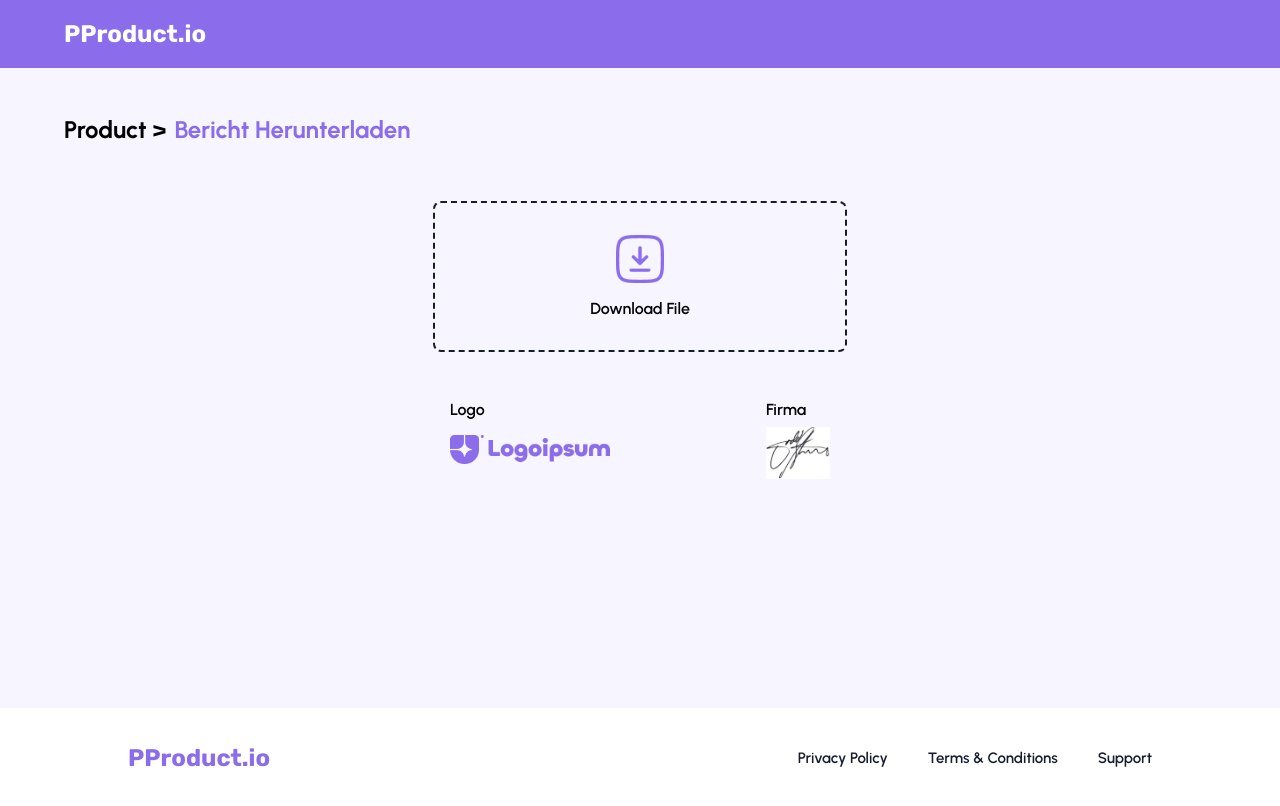
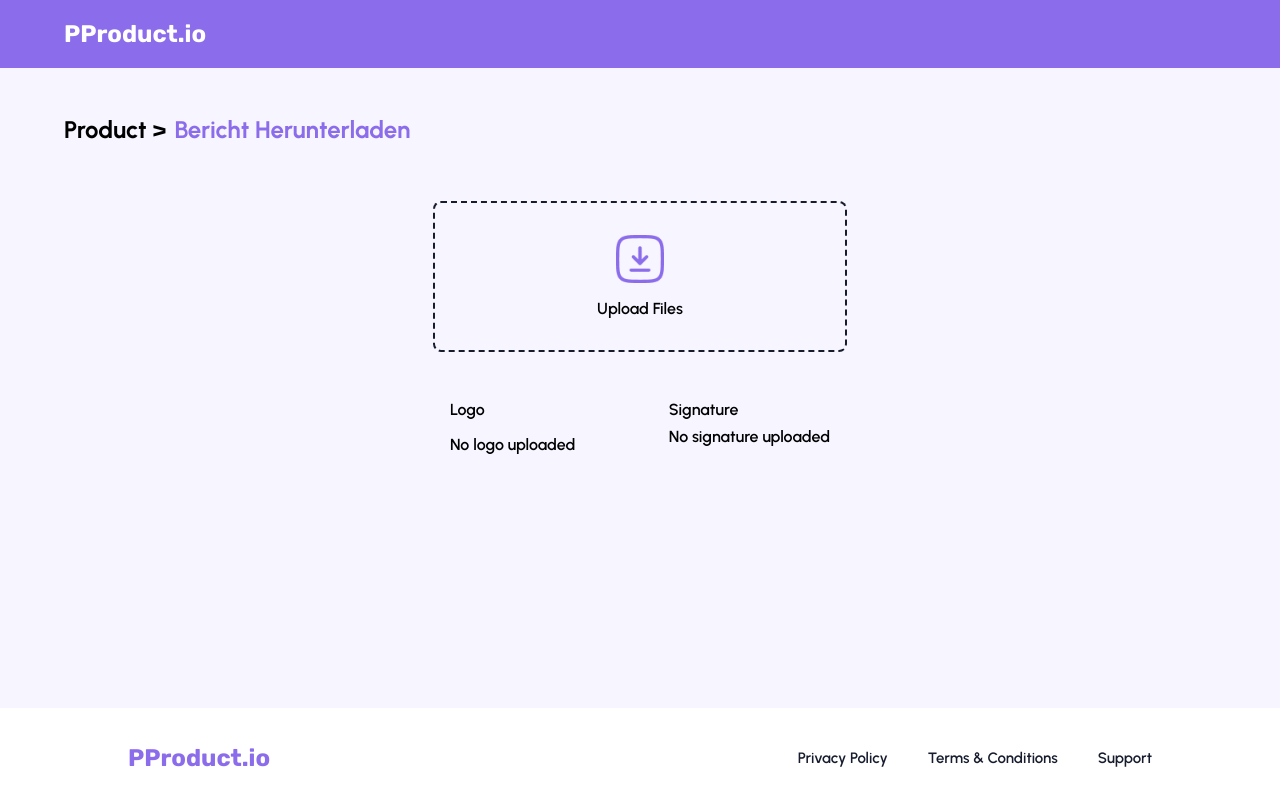
Before and after one commit to moizxkhan1/PProduct, a React (Vite) app: page /bericht-herunterladen in a window 1280 px wide. Built offline with nearby package versions, Linux system fonts and the light colour scheme.

Commit message:
Added Modal, Fix Home, Added Loader, Fix Routing

```diff
--- a/src/App.jsx
+++ b/src/App.jsx
@@ -5,7 +5,7 @@ import Home from "./components/pages/Home";
 import { Route, Routes } from "react-router-dom";
 import Charts from "./components/pages/Charts";
 import Checkout from "./components/pages/Checkout";
-import DownloadPage from "./components/pages/Download";
+import UploadPage from "./components/pages/Upload";
 
 import "./App.css";
 import Product from "./components/pages/Product";
@@ -19,7 +19,7 @@ function App() {
         <Route path="/bilanz-und-er-erfassen" element={<Product />} />
         <Route path="/auswertungsbericht" element={<Charts />} />
         <Route path="/checkout" element={<Checkout />} />
-        <Route path="/bericht-herunterladen" element={<DownloadPage />} />
+        <Route path="/bericht-herunterladen" element={<UploadPage />} />
       </Routes>
       <Footer />
     </div>
--- /dev/null
+++ b/src/components/Loader.jsx
@@ -0,0 +1,11 @@
+import "./styles/loader.css";
+
+const Loader = () => {
+  return (
+    <div className="fixed inset-0 flex items-center justify-center bg-black bg-opacity-50 z-50">
+      <div className="loader"></div>
+    </div>
+  );
+};
+
+export default Loader;
--- /dev/null
+++ b/src/components/Modal.jsx
@@ -0,0 +1,64 @@
+// Modal.js
+import { useState } from "react";
+import PropTypes from "prop-types";
+
+const Modal = ({ isOpen, onClose, onUpload }) => {
+  const [logo, setLogo] = useState(null);
+  const [signature, setSignature] = useState(null);
+
+  const handleLogoChange = (e) => {
+    setLogo(e.target.files[0]);
+  };
+
+  const handleSignatureChange = (e) => {
+    setSignature(e.target.files[0]);
+  };
+
+  const handleUpload = () => {
+    if (logo && signature) {
+      onUpload(logo, signature);
+    }
+  };
+
+  if (!isOpen) return null;
+
+  return (
+    <div className="fixed inset-0 top-3 flex items-center justify-center bg-black bg-opacity-50 z-50 font-urbanist text-checkout">
+      <div className="bg-white rounded-lg p-6 w-[40%] space-y-6">
+        <h2 className="text-xl font-semibold">Upload Files</h2>
+        <div className="space-y-6">
+          <div className="space-y-2">
+            <label className="block text-secondary">Logo</label>
+            <input type="file" onChange={handleLogoChange} />
+          </div>
+          <div className="space-y-2">
+            <label className="block text-secondary">Signature</label>
+            <input type="file" onChange={handleSignatureChange} />
+          </div>
+        </div>
+        <div className="flex justify-end space-x-4">
+          <button
+            className="px-4 py-2 text-white bg-red-600 hover:bg-red-800 transition active:scale-95 rounded"
+            onClick={onClose}
+          >
+            Cancel
+          </button>
+          <button
+            className="px-4 py-2 bg-primary hover:bg-primary/90 transition active:scale-95 text-white rounded"
+            onClick={handleUpload}
+          >
+            Upload
+          </button>
+        </div>
+      </div>
+    </div>
+  );
+};
+
+Modal.propTypes = {
+  isOpen: PropTypes.bool.isRequired,
+  onClose: PropTypes.func.isRequired,
+  onUpload: PropTypes.func.isRequired,
+};
+
+export default Modal;
--- a/src/components/pages/Charts.jsx
+++ b/src/components/pages/Charts.jsx
@@ -1,10 +1,10 @@
 import Breadcrumb from "../ui/Breadcrumb";
 import Button from "../ui/Button";
 import ScatterPlot from "../Product/ScatterChart";
-import { useNavigate } from "react-router-dom";
+//import { useNavigate } from "react-router-dom";
 
 const Charts = () => {
-  const navigate = useNavigate();
+  //const navigate = useNavigate();
   const count = [1, 2, 3, 4, 5, 6];
   const dataPoints = [{ x: 140, y: 55 }];
   return (
@@ -18,12 +18,12 @@ const Charts = () => {
           <Button
             type="primary"
             text="Print"
-            onClick={() => navigate("/Checkout")}
+            onClick={() => alert("File will be printed")}
           />
           <Button
             type="primary"
             text="Download"
-            onClick={() => navigate("/Checkout")}
+            onClick={() => alert("File will be downloaded")}
           />
         </div>
       </div>
--- a/src/components/pages/Download.jsx
+++ /dev/null
@@ -1,35 +0,0 @@
-import Breadcrumb from "../ui/Breadcrumb";
-
-const DownloadPage = () => {
-  return (
-    <div className="container h-[80vh] py-12 space-y-14">
-      <Breadcrumb />
-
-      <div className="w-[90%] md:w-[60%] mx-auto flex flex-col justify-center items-center space-y-12">
-        <div className="w-full md:w-[60%] px-4 py-8 border-2 border-dashed border-secondary flex justify-center items-center rounded-lg">
-          <div className="flex flex-col gap-4 justify-center items-center text-center">
-            <img
-              src="/downloadIcon.png"
-              alt="download-file"
-              className="w-12 h-auto"
-            />
-            <p className="font-urbanist text-checkout">Download File</p>
-          </div>
-        </div>
-        <div className="mt-4 w-[85%] md:w-[55%] mx-auto flex gap-4 justify-between font-urbanist text-checkout">
-          <div className="space-y-4">
-            <p>Logo</p>
-            <img src="/logo.png" alt="logo" className="w-40 h-auto" />
-          </div>
-
-          <div className="space-y-2">
-            <p>Firma</p>
-            <img src="/signature.png" alt="logo" className="w-16 h-auto" />
-          </div>
-        </div>
-      </div>
-    </div>
-  );
-};
-
-export default DownloadPage;
--- a/src/components/pages/Home.jsx
+++ b/src/components/pages/Home.jsx
@@ -1,6 +1,7 @@
 import Hero from "../Home/Hero.jsx";
 import AboutSection from "../Home/AboutSection.jsx";
 import Timeline from "../Home/Timeline.jsx";
+import Testiomonial from "../Home/Testemonial.jsx";
 
 const Home = () => {
   return (
@@ -8,6 +9,7 @@ const Home = () => {
       <div className="container">
         <Hero />
       </div>
+      <Testiomonial />
       <AboutSection />
       <Timeline />
     </div>
--- a/src/components/pages/Product.jsx
+++ b/src/components/pages/Product.jsx
@@ -37,7 +37,7 @@ const Product = () => {
         type="secondary"
         text="Weiter"
         onClick={() => {
-          navigate("/auswertungsbericht");
+          navigate("/checkout");
         }}
       />
     </div>
--- /dev/null
+++ b/src/components/pages/Upload.jsx
@@ -0,0 +1,84 @@
+// UploadPage.js
+import { useState } from "react";
+import { useNavigate } from "react-router-dom";
+import Breadcrumb from "../ui/Breadcrumb";
+import Modal from "../Modal";
+import Loader from "../Loader";
+
+const UploadPage = () => {
+  const [isModalOpen, setModalOpen] = useState(false);
+  const [uploadedLogo, setUploadedLogo] = useState(null);
+  const [uploadedSignature, setUploadedSignature] = useState(null);
+  const [isLoading, setIsLoading] = useState(false);
+  const navigate = useNavigate();
+
+  const handleOpenModal = () => {
+    setModalOpen(true);
+  };
+
+  const handleCloseModal = () => {
+    setModalOpen(false);
+  };
+
+  const handleUpload = (logo, signature) => {
+    setUploadedLogo(URL.createObjectURL(logo));
+    setUploadedSignature(URL.createObjectURL(signature));
+    setModalOpen(false);
+    setIsLoading(true);
+    setTimeout(() => {
+      setIsLoading(false);
+      navigate("/auswertungsbericht");
+    }, 3000);
+  };
+
+  return (
+    <div className="container h-[80vh] py-12 space-y-14">
+      <Breadcrumb />
+      <div className="w-[90%] md:w-[60%] mx-auto flex flex-col justify-center items-center space-y-12">
+        <div
+          className="w-full md:w-[60%] px-4 py-8 border-2 border-dashed border-secondary flex justify-center items-center rounded-lg cursor-pointer"
+          onClick={handleOpenModal}
+        >
+          <div className="flex flex-col gap-4 justify-center items-center text-center">
+            <img
+              src="/downloadIcon.png"
+              alt="download-file"
+              className="w-12 h-auto"
+            />
+            <p className="font-urbanist text-checkout">Upload Files</p>
+          </div>
+        </div>
+        <div className="mt-4 w-[85%] md:w-[55%] mx-auto flex gap-4 justify-between font-urbanist text-checkout">
+          <div className="space-y-4">
+            <p>Logo</p>
+            {uploadedLogo ? (
+              <img src={uploadedLogo} alt="logo" className="w-40 h-auto" />
+            ) : (
+              <p>No logo uploaded</p>
+            )}
+          </div>
+          <div className="space-y-2">
+            <p>Signature</p>
+            {uploadedSignature ? (
+              <img
+                src={uploadedSignature}
+                alt="signature"
+                className="w-16 h-auto"
+              />
+            ) : (
+              <p>No signature uploaded</p>
+            )}
+          </div>
+        </div>
+      </div>
+      <Modal
+        isOpen={isModalOpen}
+        onClose={handleCloseModal}
+        onUpload={handleUpload}
+      />
+      {isLoading && <Loader />}
+    </div>
+  );
+};
+
+export default UploadPage;
--- /dev/null
+++ b/src/components/styles/loader.css
@@ -0,0 +1,17 @@
+.loader {
+  border: 8px solid #f3f3f3;
+  border-top: 8px solid #8b6cea;
+  border-radius: 50%;
+  width: 60px;
+  height: 60px;
+  animation: spin 2s linear infinite;
+}
+
+@keyframes spin {
+  0% {
+    transform: rotate(0deg);
+  }
+  100% {
+    transform: rotate(360deg);
+  }
+}
--- a/src/components/ui/Breadcrumb.jsx
+++ b/src/components/ui/Breadcrumb.jsx
@@ -5,7 +5,6 @@ const Breadcrumb = () => {
   const location = useLocation();
 
   const getPathname = (pathname) => {
-    console.log(pathname);
     const parts = pathname.split("/").filter((part) => part);
 
     const breadcrumbs = parts.map((part, index) => {
```
